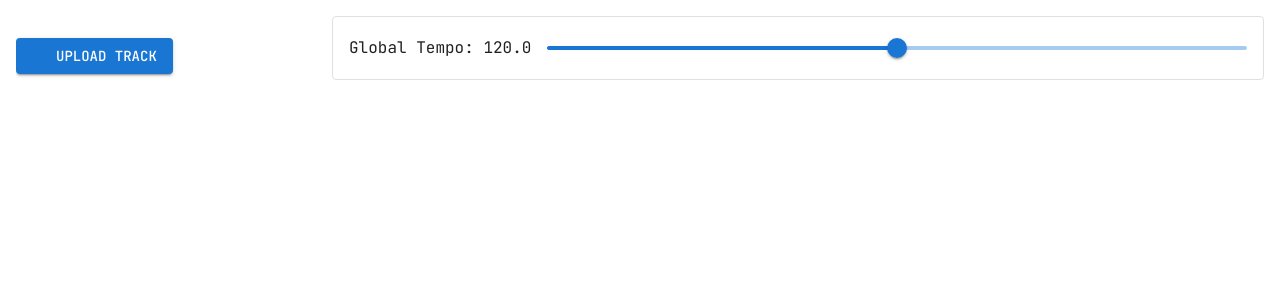
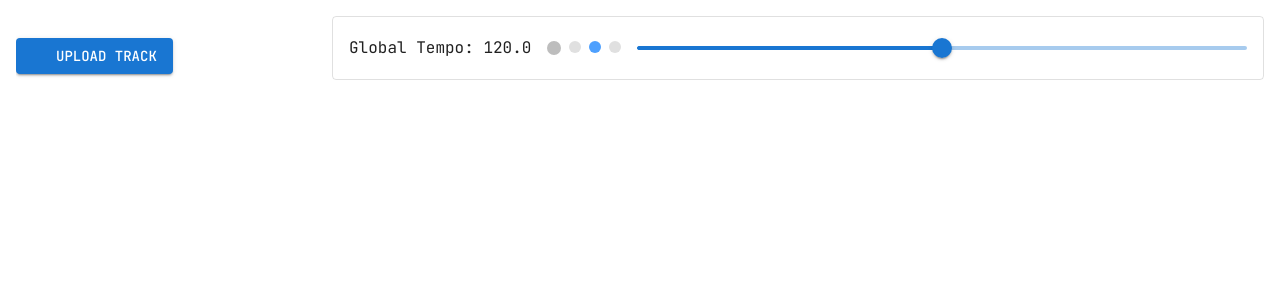
Before and after one commit to binaryfoundry/mixdesk, a React (Vite) app: page / in a window 1280 px wide. Shown: the top 300 px of the page. Built offline with nearby package versions, Linux system fonts and the light colour scheme; some icons are missing.

Commit message:
Visualize Metronome

```diff
--- a/src/components/AudioPlayer.tsx
+++ b/src/components/AudioPlayer.tsx
@@ -14,7 +14,8 @@ export default function AudioPlayer() {
     handleFileUpload,
     handlePlayPause,
     handleVolumeChange,
-    handleTempoChange
+    handleTempoChange,
+    metronomeEmitter
   } = useAudioPlayer();
 
   return (
@@ -83,6 +84,7 @@ export default function AudioPlayer() {
             <TempoControl
               tempo={globalTempo}
               onChange={handleTempoChange}
+              metronomeEmitter={metronomeEmitter}
             />
           </Box>
         </Box>
--- a/src/components/TempoControl.tsx
+++ b/src/components/TempoControl.tsx
@@ -1,12 +1,31 @@
 // Material-UI imports
 import { Box, Slider, Typography } from '@mui/material';
+import { useEffect, useState } from 'react';
+import { METRONOME_BEAT_EVENT } from '../hooks/useAudioPlayer';
 
 interface TempoControlProps {
   tempo: number;
   onChange: (value: number | number[]) => void;
+  metronomeEmitter: EventTarget;
 }
 
-export function TempoControl({ tempo, onChange }: TempoControlProps) {
+export function TempoControl({ tempo, onChange, metronomeEmitter }: TempoControlProps) {
+  const [activeBeat, setActiveBeat] = useState<number | null>(null);
+
+  useEffect(() => {
+    const handleBeat = (event: Event) => {
+      const beatEvent = event as CustomEvent;
+      setActiveBeat(beatEvent.detail.beatNumber);
+      // Reset the active beat after a short delay for the visual flash effect
+      setTimeout(() => setActiveBeat(null), 100);
+    };
+
+    metronomeEmitter.addEventListener(METRONOME_BEAT_EVENT, handleBeat);
+    return () => {
+      metronomeEmitter.removeEventListener(METRONOME_BEAT_EVENT, handleBeat);
+    };
+  }, [metronomeEmitter]);
+
   return (
     <Box sx={{
       display: 'flex',
@@ -21,12 +40,33 @@ export function TempoControl({ tempo, onChange }: TempoControlProps) {
       <Box sx={{
         display: 'flex',
         alignItems: 'center',
+        gap: 2,
         minWidth: '160px',
         whiteSpace: 'nowrap'
       }}>
         <Typography variant="body1">
           Global Tempo: {tempo.toFixed(1)}
         </Typography>
+        <Box sx={{ display: 'flex', gap: 1 }}>
+          {[1, 2, 3, 4].map((beat) => (
+            <Box
+              key={beat}
+              sx={{
+                width: 12,
+                height: 12,
+                borderRadius: '50%',
+                backgroundColor: activeBeat === beat ? '#4a9eff' : '#e0e0e0',
+                transition: 'background-color 0.1s ease',
+                // Make the first beat (downbeat) slightly larger
+                ...(beat === 1 && {
+                  width: 14,
+                  height: 14,
+                  backgroundColor: activeBeat === 1 ? '#2979ff' : '#bdbdbd'
+                })
+              }}
+            />
+          ))}
+        </Box>
       </Box>
       <Slider
         value={tempo}
--- a/src/hooks/useAudioPlayer.ts
+++ b/src/hooks/useAudioPlayer.ts
@@ -2,6 +2,10 @@ import { useState, useRef, useEffect } from 'react';
 import * as mm from 'music-metadata';
 import SignalsmithStretch from 'signalsmith-stretch';
 import { detectBeats } from '../utils/beatDetection';
+
+// Create an event emitter for metronome beats
+const metronomeEmitter = new EventTarget();
+export const METRONOME_BEAT_EVENT = 'metronomeBeat';
 
 interface TrackMetadata {
   title: string;
@@ -41,6 +45,8 @@ export function useAudioPlayer() {
   const nextBeatTimeRef = useRef<number>(0);
   const beatCountRef = useRef<number>(0);
   const metronomeSchedulerRef = useRef<number | null>(null);
+  const lastTempoChangeTimeRef = useRef<number>(0);
+  const lastTempoRef = useRef<number>(120);
 
   // Helper function to update a specific track
   const updateTrack = (trackId: string, updates: Partial<Track>) => {
@@ -91,6 +97,10 @@ export function useAudioPlayer() {
   // Initialize metronome audio context
   useEffect(() => {
     metronomeContextRef.current = new (window.AudioContext || (window as any).webkitAudioContext)();
+    // Initialize the first beat time
+    nextBeatTimeRef.current = metronomeContextRef.current.currentTime;
+    lastTempoChangeTimeRef.current = nextBeatTimeRef.current;
+    lastTempoRef.current = globalTempo;
     return () => {
       metronomeContextRef.current?.close();
     };
@@ -98,26 +108,34 @@ export function useAudioPlayer() {
 
   // Schedule upcoming metronome beats
   const scheduleBeats = () => {
-    const lookaheadMs = 25.0; // How far ahead to schedule audio (in milliseconds)
-    const scheduleAheadTime = 0.1; // How far ahead to schedule events (in seconds)
+    const lookaheadMs = 25.0;
+    const scheduleAheadTime = 0.1;
 
     const context = metronomeContextRef.current;
     if (!context) return;
 
     const currentTime = context.currentTime;
 
-    // Schedule beats until we're ahead by scheduleAheadTime
     while (nextBeatTimeRef.current < currentTime + scheduleAheadTime) {
-      // Log the beat (you can replace this with actual audio playback if needed)
-      console.log(`Beat ${beatCountRef.current + 1} scheduled at ${nextBeatTimeRef.current}`);
+      const beatNumber = beatCountRef.current + 1;
+      console.log(`Beat ${beatNumber} at ${nextBeatTimeRef.current.toFixed(3)}s`);
 
-      // Calculate time for next beat
+      // Dispatch beat event with beat number and timing info
+      const beatEvent = new CustomEvent(METRONOME_BEAT_EVENT, {
+        detail: {
+          beatNumber,
+          time: nextBeatTimeRef.current,
+          isDownbeat: beatNumber === 1
+        }
+      });
+      metronomeEmitter.dispatchEvent(beatEvent);
+
+      beatCountRef.current = (beatCountRef.current + 1) % 4;
+
       const secondsPerBeat = 60.0 / globalTempo;
-      beatCountRef.current = (beatCountRef.current + 1) % 4;
       nextBeatTimeRef.current += secondsPerBeat;
     }
 
-    // Schedule next check
     metronomeSchedulerRef.current = window.setTimeout(scheduleBeats, lookaheadMs);
   };
 
@@ -125,9 +143,23 @@ export function useAudioPlayer() {
   useEffect(() => {
     if (!metronomeContextRef.current) return;
 
-    // Reset timing when tempo changes
-    nextBeatTimeRef.current = metronomeContextRef.current.currentTime;
-    beatCountRef.current = 0;
+    // When tempo changes, adjust the next beat time to maintain phase
+    const context = metronomeContextRef.current;
+    const currentTime = context.currentTime;
+
+    // Calculate how many beats have occurred since the last tempo change
+    const timeSinceLastTempoChange = currentTime - lastTempoChangeTimeRef.current;
+    const oldSecondsPerBeat = 60.0 / lastTempoRef.current;
+    const beatsElapsed = timeSinceLastTempoChange / oldSecondsPerBeat;
+    const beatFraction = beatsElapsed - Math.floor(beatsElapsed);
+
+    // Calculate the next beat time that maintains the current phase
+    const newSecondsPerBeat = 60.0 / globalTempo;
+    nextBeatTimeRef.current = currentTime + ((1 - beatFraction) * newSecondsPerBeat);
+
+    // Update last tempo change reference
+    lastTempoChangeTimeRef.current = currentTime;
+    lastTempoRef.current = globalTempo;
 
     // Start scheduling beats
     scheduleBeats();
@@ -362,6 +394,7 @@ export function useAudioPlayer() {
     handleFileUpload,
     handlePlayPause,
     handleVolumeChange,
-    handleTempoChange
+    handleTempoChange,
+    metronomeEmitter
   };
 }
```
